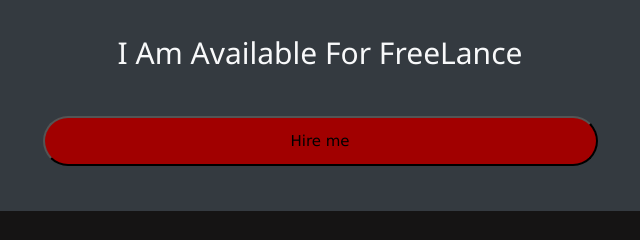
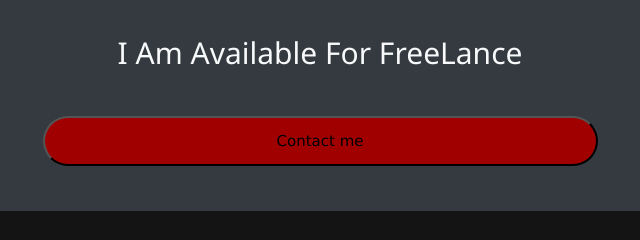
Before and after one commit to ArbazMoin3/My-Portfolio, a plain HTML site: page index.html in a window 1280 px wide. Shown: the part 3940-4180 px from the top of the page, 320-960 px from the left. Drawn offline with nearby package versions, Linux system fonts and the light colour scheme; some packages are replaced by stand-ins of ours.

Commit message:
Update index.html

```diff
--- a/index.html
+++ b/index.html
@@ -602,7 +602,7 @@
     <section class="section bg-dark py-5">
         <div class="container text-center">
             <h2 class="text-light mb-5 font-weight-normal">I Am Available For FreeLance</h2>
-            <button class="btn-rounded" style="background-color: #a10000; height: 50px; width: 50%;"><a href="https://www.freelancer.com/u/ArbazMoin?sb=t">Hire me</button></a>
+            <button class="btn-rounded" style="background-color: #a10000; height: 50px; width: 50%;"><a href="https://www.linkedin.com/in/arbaz-moin-524592158">Contact me</button></a>
         </div>
     </section>
     <!-- <div class="section contact" id="contact">
```
